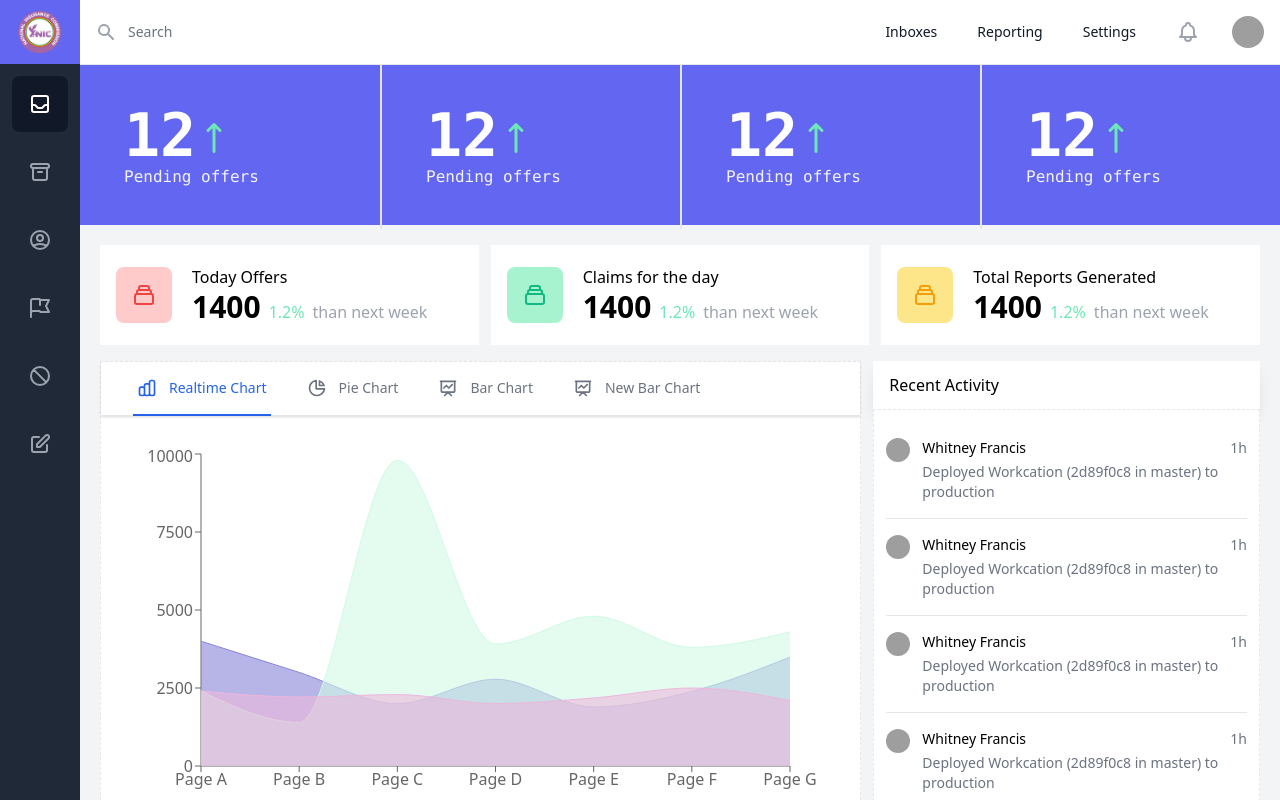
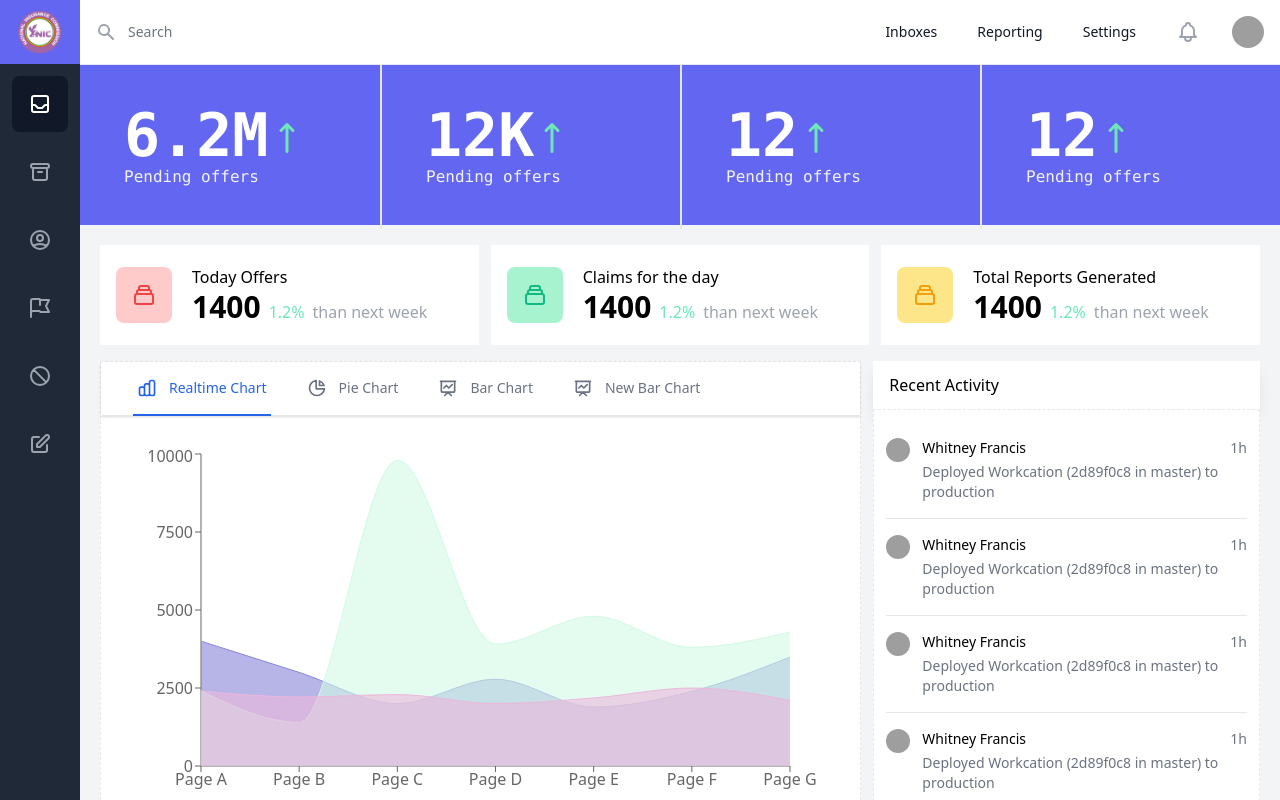
Before and after one commit to Khoby-790/template-nic, a React (Create React App) app: page / in a window 1280 px wide. Built offline with nearby package versions, Linux system fonts and the light colour scheme; grey boxes are pictures that could not be loaded.

Commit message:
--- Auto-Git Commit ---

```diff
--- a/src/pages/Dashboard/components/MainStats.tsx
+++ b/src/pages/Dashboard/components/MainStats.tsx
@@ -12,7 +12,7 @@ const MainStats = (props: Props) => {
 
                     <div className="flex justify-end py-10 px-11 h-full flex-col">
                         <div className="flex items-baseline">
-                            <h1 className="text-6xl text-white font-bold font-mono">12</h1>
+                            <h1 className="text-6xl text-white font-bold font-mono">6.2M</h1>
                             <svg className="h-9 text-green-300" xmlns="http://www.w3.org/2000/svg" fill="none" viewBox="0 0 24 24" stroke="currentColor">
                                 <path strokeLinecap="round" strokeLinejoin="round" strokeWidth={2} d="M8 7l4-4m0 0l4 4m-4-4v18" />
                             </svg>
@@ -23,7 +23,7 @@ const MainStats = (props: Props) => {
                     </div>
                     <div className="flex justify-end py-10 px-11 h-full flex-col">
                         <div className="flex items-baseline">
-                            <h1 className="text-6xl text-white font-bold font-mono">12</h1>
+                            <h1 className="text-6xl text-white font-bold font-mono">12K</h1>
                             <svg className="h-9 text-green-300" xmlns="http://www.w3.org/2000/svg" fill="none" viewBox="0 0 24 24" stroke="currentColor">
                                 <path strokeLinecap="round" strokeLinejoin="round" strokeWidth={2} d="M8 7l4-4m0 0l4 4m-4-4v18" />
                             </svg>
```
